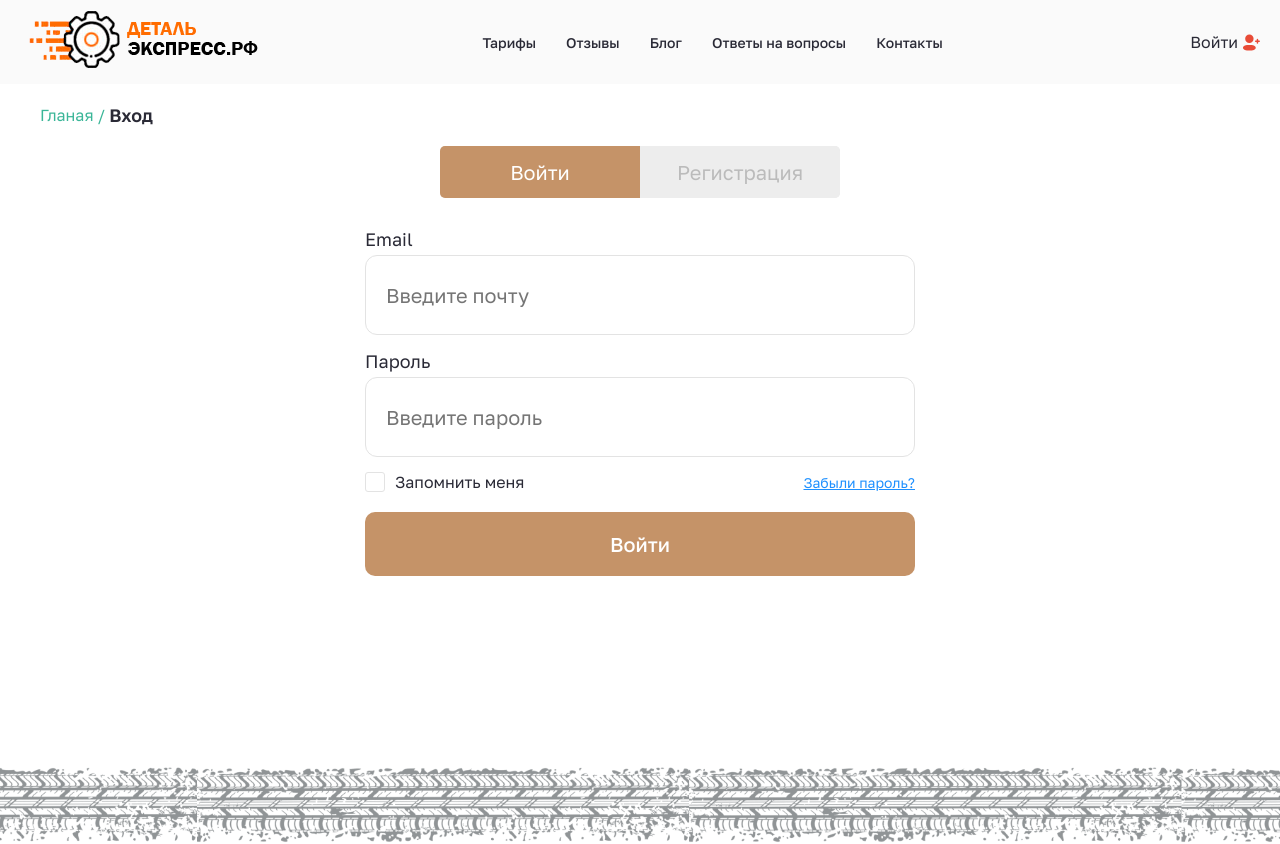
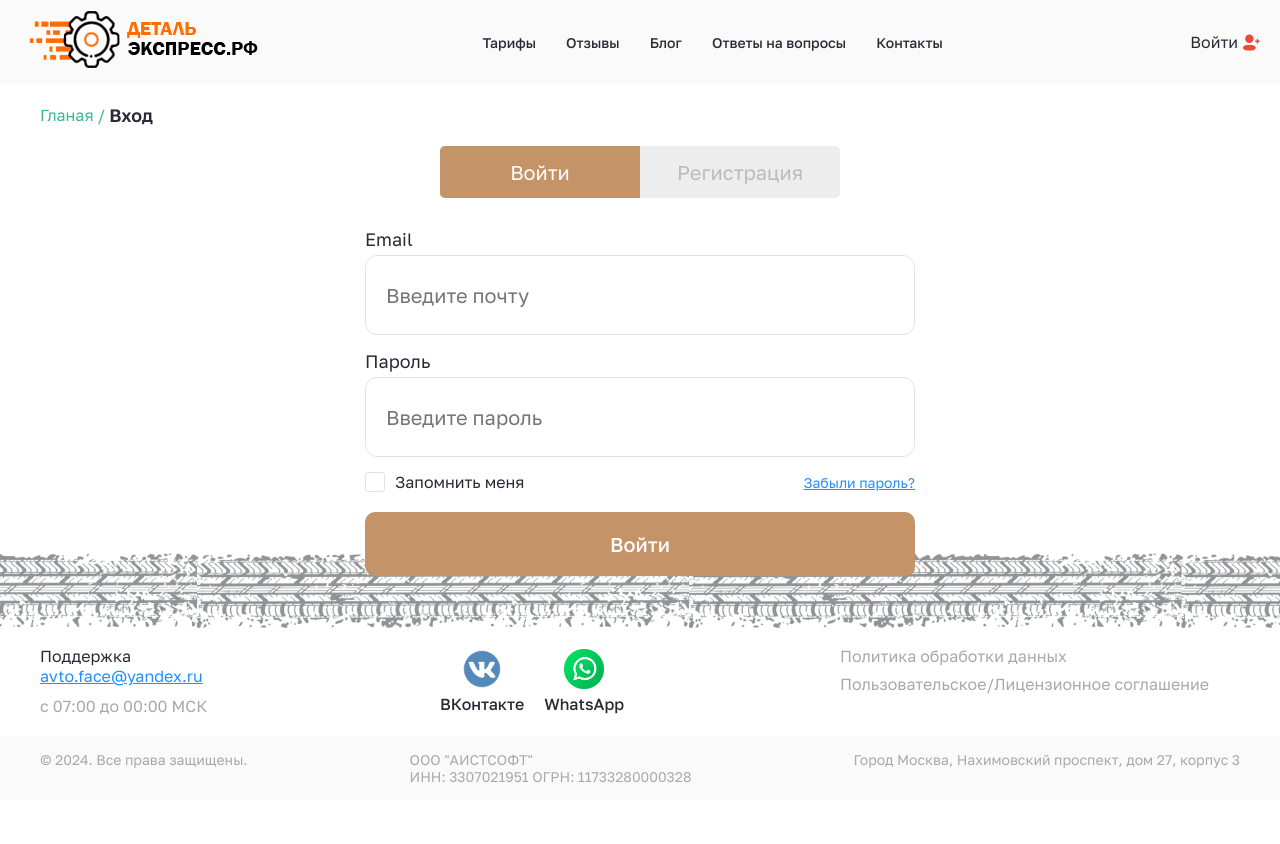
Before and after one commit to AM1G0S/detalExpress, a React (Vite) app: page /login in a window 1280 px wide. Shown: the top 844 px of the page. After the commit the page ends 800 px from the top, so only its background shows below. Built offline with nearby package versions, Linux system fonts and the light colour scheme; no server answers.

Commit message:
Теперь модалки закрываются при клике в темную область, так же добавил фавикон.

```diff
--- a/src/components/ui/Modal/Modal.tsx
+++ b/src/components/ui/Modal/Modal.tsx
@@ -11,22 +11,43 @@ interface ModalProps {
 
 export const Modal: FC<ModalProps> = memo(({children, isOpen, onClose, title}) => {
 	if (!isOpen) return null;
-	return (
-		<div className={cls.modal}>
-			<div className={cls.modalWrapper}>
+
+	const ModalRef = React.useRef<HTMLDivElement>(null)
+
+	React.useEffect(() => {
+		const handleClickOutside = (event: MouseEvent) => {
+			const _event = event as MouseEvent & {
+				composedPath: () => Node[]
+			}
+			if (ModalRef.current && !_event.composedPath().includes(ModalRef.current)) {
+				onClose();
+			}
+		}
+
+		document.body.addEventListener('click', handleClickOutside)
+
+
+		return () => {
+			document.body.removeEventListener('click', handleClickOutside)
+		}
+	}, [])
+
+	return isOpen ? (
+		<div  className={cls.modal}>
+			<div ref={ModalRef} className={cls.modalWrapper}>
 				<div className={cls.modalTop}>
 					<h2 className={cls.modalTitle}>{title}</h2>
 					<button onClick={onClose} className={cls.close}>
 						<svg width="16" height="16" version="1.1" xmlns="http://www.w3.org/2000/svg"
 						     x="0px" y="0px" viewBox="0 0 512.001 512.001"
 						>
-						<path
-							d="M284.286,256.002L506.143,34.144c7.811-7.811,7.811-20.475,0-28.285c-7.811-7.81-20.475-7.811-28.285,0L256,227.717 L34.143,5.859c-7.811-7.811-20.475-7.811-28.285,0c-7.81,7.811-7.811,20.475,0,28.285l221.857,221.857L5.858,477.859 c-7.811,7.811-7.811,20.475,0,28.285c3.905,3.905,9.024,5.857,14.143,5.857c5.119,0,10.237-1.952,14.143-5.857L256,284.287 l221.857,221.857c3.905,3.905,9.024,5.857,14.143,5.857s10.237-1.952,14.143-5.857c7.811-7.811,7.811-20.475,0-28.285 L284.286,256.002z"></path>
-					</svg>
+							<path
+								d="M284.286,256.002L506.143,34.144c7.811-7.811,7.811-20.475,0-28.285c-7.811-7.81-20.475-7.811-28.285,0L256,227.717 L34.143,5.859c-7.811-7.811-20.475-7.811-28.285,0c-7.81,7.811-7.811,20.475,0,28.285l221.857,221.857L5.858,477.859 c-7.811,7.811-7.811,20.475,0,28.285c3.905,3.905,9.024,5.857,14.143,5.857c5.119,0,10.237-1.952,14.143-5.857L256,284.287 l221.857,221.857c3.905,3.905,9.024,5.857,14.143,5.857s10.237-1.952,14.143-5.857c7.811-7.811,7.811-20.475,0-28.285 L284.286,256.002z"></path>
+						</svg>
 					</button>
 				</div>
 				{children}
 			</div>
 		</div>
-	);
+	) : null;
 });
--- a/src/styles/index.css
+++ b/src/styles/index.css
@@ -17,15 +17,21 @@
 	scroll-behavior: smooth;
 }
 
+#root {
+	height: 100%;
+}
+
 html {
 	-ms-text-size-adjust: 100%;
 	-webkit-text-size-adjust: 100%;
+	height: 100%;
 }
 
 body {
 	-moz-osx-font-smoothing: grayscale;
 	-webkit-font-smoothing: antialiased;
 	color: var(--main-color);
+	height: 100%;
 }
 
 button {
@@ -71,6 +77,7 @@ input[type =checkbox] {
 	display: flex;
 	flex-direction: column;
 	overflow-x: hidden;
+	height: 100%;
 }
 
 .container {
@@ -84,7 +91,7 @@ input[type =checkbox] {
 .content {
 	flex-grow: 1;
 	padding-top: 84px;
-	min-height: calc(100vh - 85px);
+	min-height: calc(100vh - 335px);
 }
 
 .separator {
```
Also changed, not shown: 1 other file (tests, documents, lock files or other folders).
